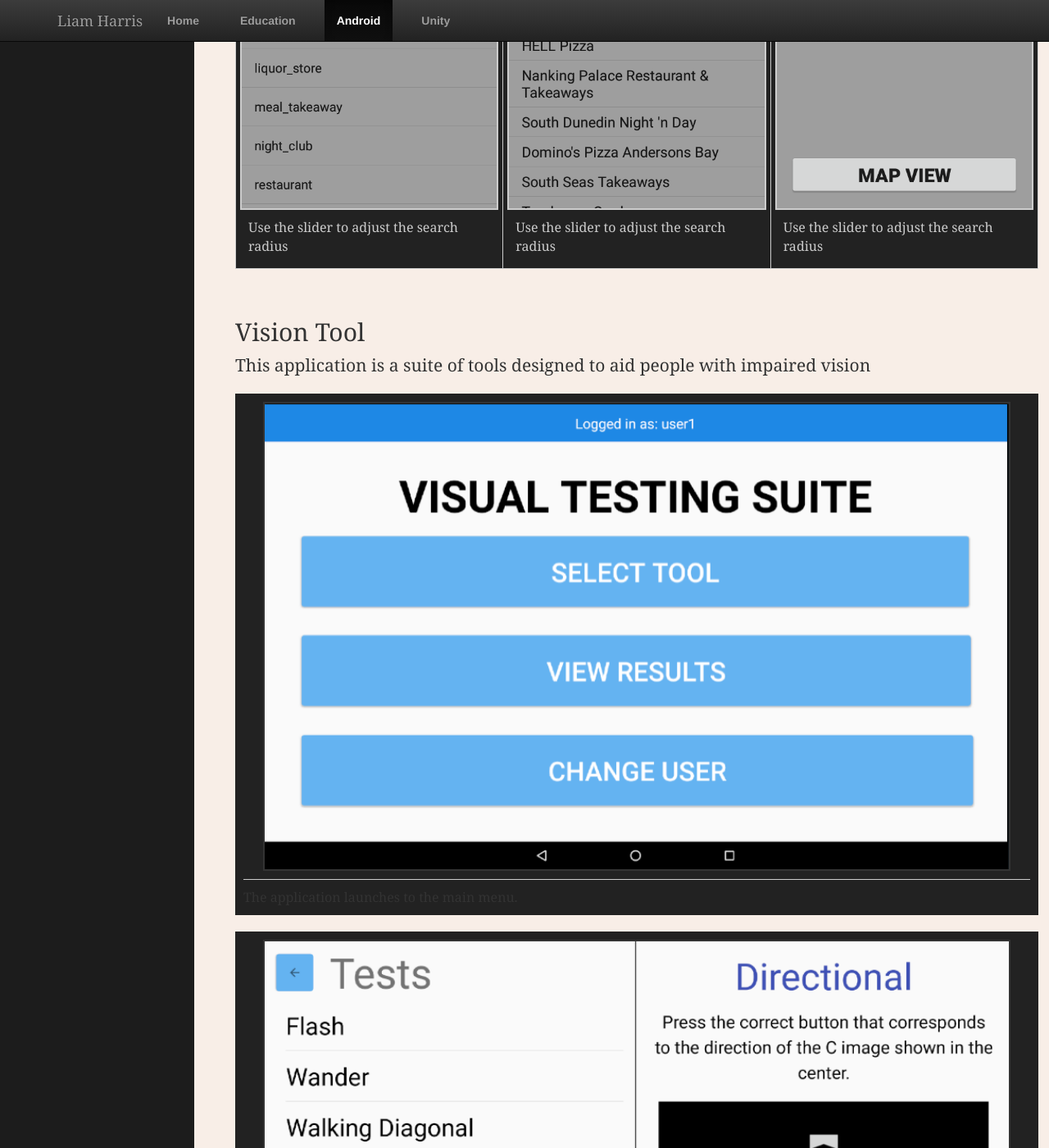
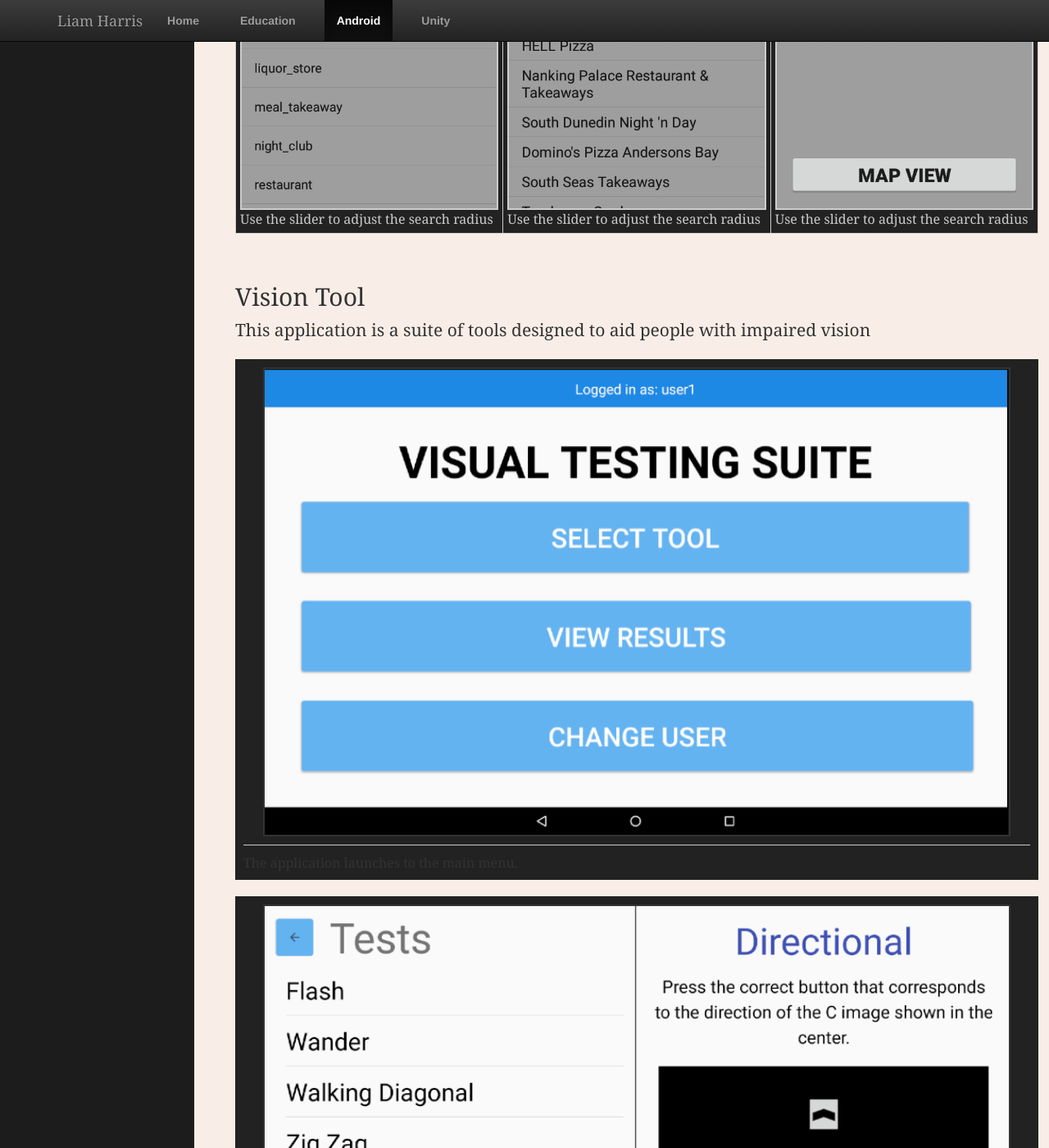
Before and after one commit to harrl7/harrl7.github.io, a Jekyll site: the page built from android/index.html, in a window 1280 px wide and 1400 px high, scrolled down 594 px. Shown: the whole window at 82% size. Built offline with Jekyll 4.4.1, drawn with Linux system fonts in a browser that asks for light colours.

Commit message:
Update main.css

```diff
--- a/css/main.css
+++ b/css/main.css
@@ -94,7 +94,7 @@ img {
     color: var(--col-lt-grey);
 }
 
-.Nearby_Sites_Fig figcaption {
+#Nearby_Sites_Fig figcaption {
    margin: 10px 10px;
 }
 
```
